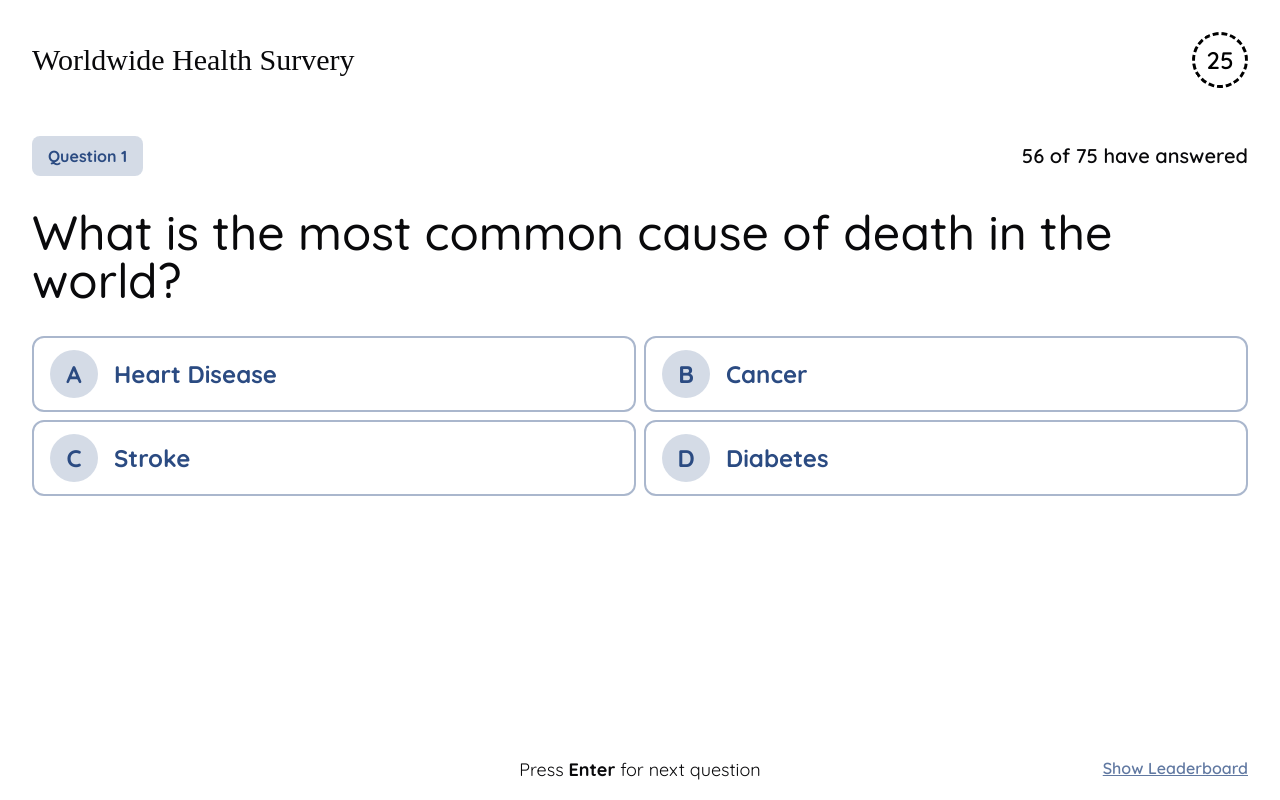
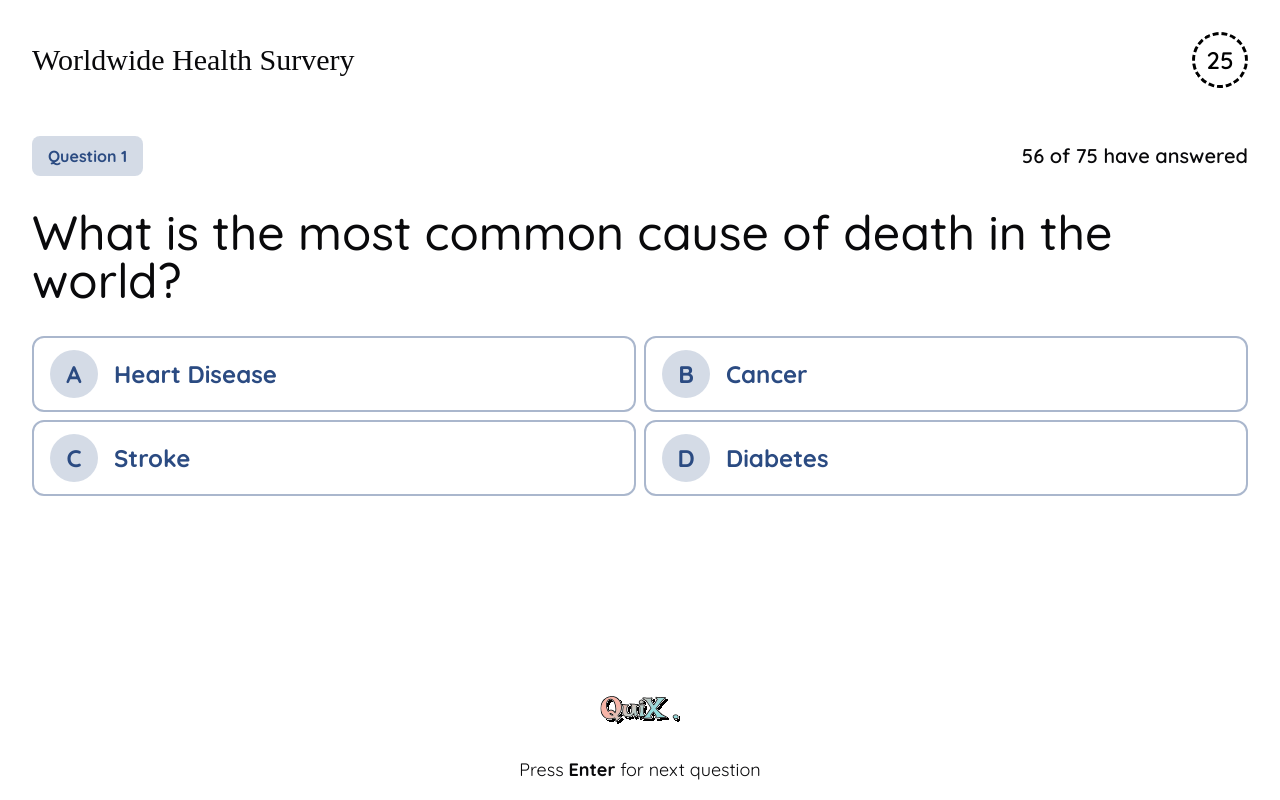
Before and after one commit to quixhq/creator, a React (Vite) app: page /quiz in a window 1280 px wide. Built offline with nearby package versions, Linux system fonts and the light colour scheme; a web font is replaced by a local one; what driver.js would draw is missing.

Commit message:
add QuiX logo

```diff
--- a/src/pages/Quiz.tsx
+++ b/src/pages/Quiz.tsx
@@ -2,6 +2,7 @@ import Header from "@/components/quiz/Header";
 import Option from "@/components/quiz/Option";
 import { useEffect, useState } from "react";
 import Leaderboard from "./Leaderboard";
+import Logo from "@/components/Logo";
 
 const questionsList = [
   {
@@ -28,7 +29,7 @@ const questionsList = [
 
 const Quiz = () => {
   const [time, setTime] = useState<number>(30);
-  const [questions, setQuestions] = useState<any[]>(questionsList);
+  const [questions, _] = useState<any[]>(questionsList);
   const [currentQuestionNumber, setCurrentQuestionNumber] = useState<number>(0);
   const [showLeaderboard, setShowLeaderboard] = useState<boolean>(false);
   // sample questions array
@@ -107,7 +108,7 @@ const Quiz = () => {
             </div>
           </div>
 
-          <div className="absolute right-4 bottom-4">
+          {/* <div className="absolute right-4 bottom-4">
             <p>
               <button
                 onClick={() => setShowLeaderboard(true)}
@@ -116,11 +117,14 @@ const Quiz = () => {
                 Show Leaderboard
               </button>
             </p>
-          </div>
+          </div> */}
         </section>
       )}
 
-      <div className="absolute bottom-4 left-1/2 -translate-x-1/2">
+      <div className="absolute bottom-4 left-1/2 -translate-x-1/2 flex flex-col items-center">
+        <div className="w-20 sm:mb-8">
+          <Logo variant="coloured" />
+        </div>
         {currentQuestionNumber === questions.length - 1 ? (
           <p className="text-lg">
             End of the Quiz. Press <span className="font-bold">Enter</span> for
```
